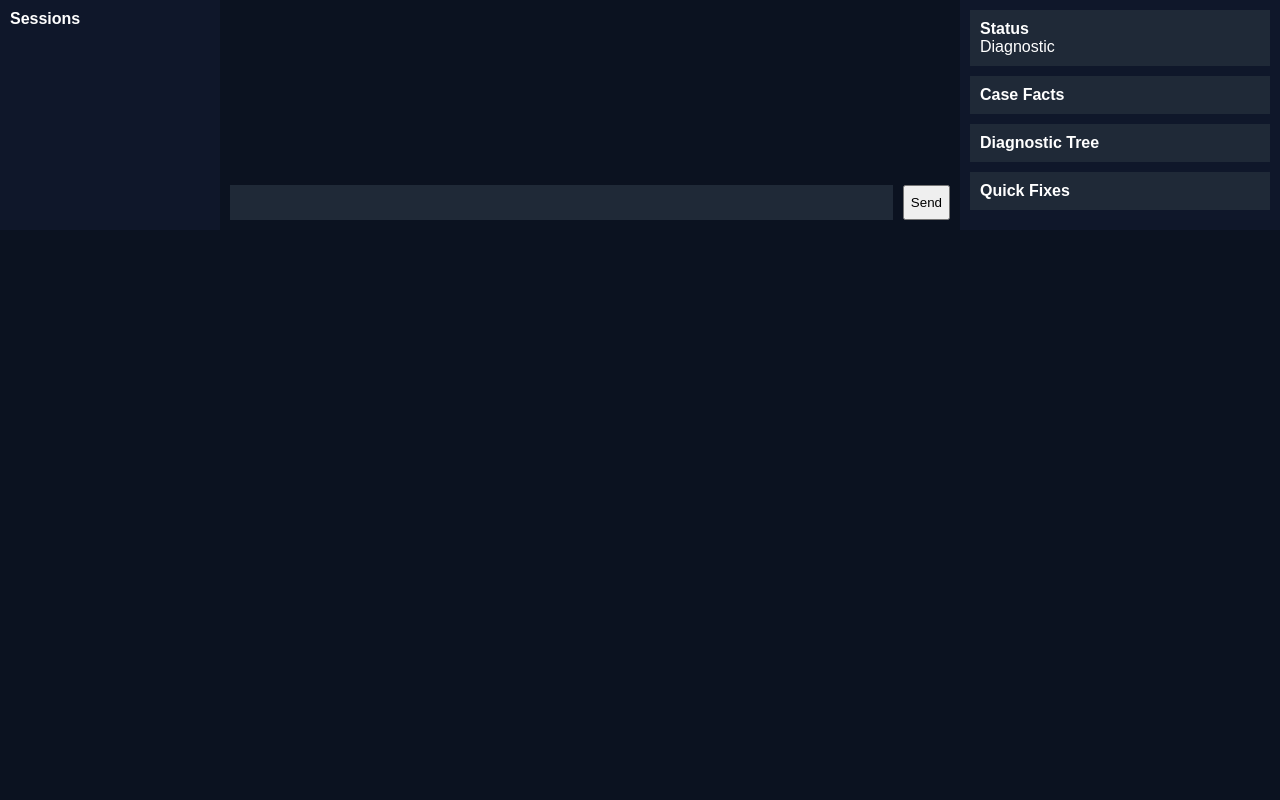
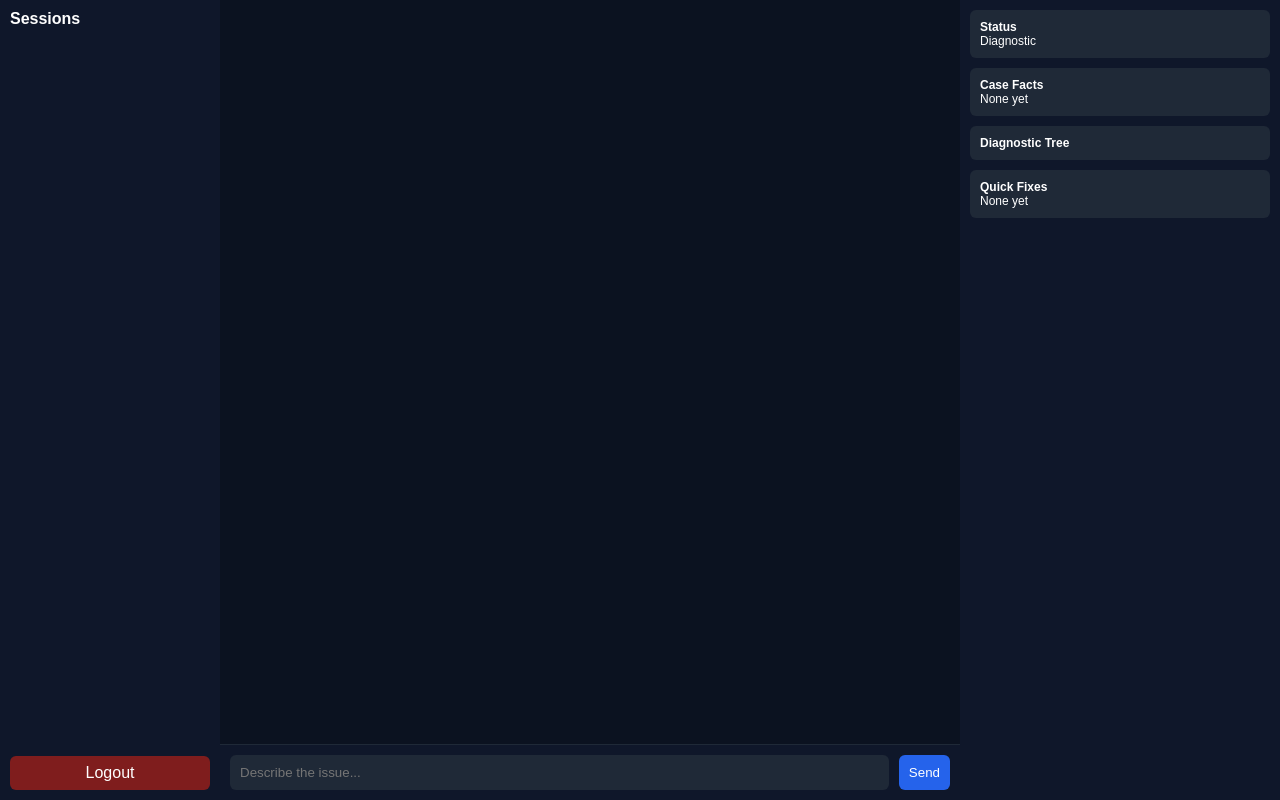
Before and after one commit to bgrider1984/it-ai-tool, a Flask app: page /dashboard in a window 1280 px wide. Run offline with Flask 3, Linux system fonts and the light colour scheme.

Commit message:
Update dashboard.html

```diff
--- a/templates/dashboard.html
+++ b/templates/dashboard.html
@@ -2,50 +2,155 @@
 <html>
 <head>
 <title>AI Helpdesk</title>
+
 <style>
-body { margin:0; display:flex; background:#0b1220; color:white; font-family:Arial; }
+body {
+    margin: 0;
+    height: 100vh;
+    display: flex;
+    background: #0b1220;
+    color: white;
+    font-family: Arial;
+}
 
-/* LEFT */
-.sidebar { width:200px; background:#0f172a; padding:10px; }
+/* SIDEBAR */
+.sidebar {
+    width: 200px;
+    background: #0f172a;
+    padding: 10px;
+    display: flex;
+    flex-direction: column;
+    justify-content: space-between;
+}
 
-/* CENTER */
-.main { flex:1; display:flex; flex-direction:column; }
+/* MAIN AREA */
+.main {
+    flex: 1;
+    display: flex;
+    flex-direction: column;
+}
 
-.chat { flex:1; padding:10px; overflow-y:auto; }
+/* CHAT AREA */
+.chat {
+    flex: 1;
+    overflow-y: auto;
+    padding: 15px;
+    display: flex;
+    flex-direction: column;
+    gap: 10px;
+}
 
-.msg { padding:10px; margin:5px; border-radius:8px; max-width:70%; }
-.user { background:#2563eb; margin-left:auto; }
-.bot { background:#1f2937; }
+/* MESSAGES */
+.msg {
+    max-width: 65%;
+    padding: 10px;
+    border-radius: 10px;
+    font-size: 13px;
+}
 
-.inputbar { display:flex; padding:10px; }
-input { flex:1; padding:10px; background:#1f2937; color:white; border:none; }
-button { margin-left:10px; }
+.user {
+    background: #2563eb;
+    align-self: flex-end;
+}
+
+.bot {
+    background: #1f2937;
+    align-self: flex-start;
+}
+
+/* INPUT BAR (LOCKED BOTTOM) */
+.inputbar {
+    display: flex;
+    padding: 10px;
+    border-top: 1px solid #1f2937;
+    background: #0f172a;
+}
+
+input {
+    flex: 1;
+    padding: 10px;
+    border-radius: 6px;
+    border: none;
+    background: #1f2937;
+    color: white;
+}
+
+button {
+    margin-left: 10px;
+    padding: 10px;
+    background: #2563eb;
+    border: none;
+    color: white;
+    border-radius: 6px;
+    cursor: pointer;
+}
 
 /* RIGHT PANEL */
-.right { width:300px; background:#0f172a; padding:10px; }
+.right {
+    width: 300px;
+    background: #0f172a;
+    padding: 10px;
+    display: flex;
+    flex-direction: column;
+    gap: 10px;
+}
 
-.card { background:#1f2937; padding:10px; margin-bottom:10px; }
+.card {
+    background: #1f2937;
+    padding: 10px;
+    border-radius: 6px;
+    font-size: 12px;
+}
 
-.fixbtn { background:#334155; padding:6px; margin-top:5px; cursor:pointer; }
-.fixbtn:hover { background:#475569; }
+/* FIX BUTTONS */
+.fixbtn {
+    background: #334155;
+    padding: 6px;
+    margin-top: 5px;
+    border-radius: 5px;
+    cursor: pointer;
+}
+
+.fixbtn:hover {
+    background: #475569;
+}
+
+/* LOGOUT */
+.logout {
+    margin-top: auto;
+    padding: 8px;
+    background: #7f1d1d;
+    text-align: center;
+    border-radius: 6px;
+    cursor: pointer;
+}
 </style>
 </head>
 
 <body>
 
+<!-- LEFT SIDEBAR -->
 <div class="sidebar">
-    <b>Sessions</b>
+    <div>
+        <b>Sessions</b>
+    </div>
+
+    <div class="logout" onclick="logout()">Logout</div>
 </div>
 
+<!-- MAIN -->
 <div class="main">
+
     <div id="chat" class="chat"></div>
 
     <div class="inputbar">
-        <input id="input" />
+        <input id="input" placeholder="Describe the issue..." />
         <button onclick="send()">Send</button>
     </div>
+
 </div>
 
+<!-- RIGHT PANEL -->
 <div class="right">
 
     <div class="card">
@@ -55,7 +160,7 @@
 
     <div class="card">
         <b>Case Facts</b>
-        <div id="facts"></div>
+        <div id="facts">None yet</div>
     </div>
 
     <div class="card">
@@ -65,69 +170,96 @@
 
     <div class="card">
         <b>Quick Fixes</b>
-        <div id="fixes"></div>
+        <div id="fixes">None yet</div>
     </div>
 
 </div>
 
 <script>
+
 let messages = [];
 
+/* RENDER CHAT */
 function render() {
     const chat = document.getElementById("chat");
     chat.innerHTML = "";
+
     messages.forEach(m => {
-        let d = document.createElement("div");
-        d.className = "msg " + (m.role==="user"?"user":"bot");
-        d.innerText = m.content;
-        chat.appendChild(d);
+        let div = document.createElement("div");
+        div.className = "msg " + (m.role === "user" ? "user" : "bot");
+        div.innerText = m.content;
+        chat.appendChild(div);
     });
+
+    chat.scrollTop = chat.scrollHeight;
 }
 
-function updateFacts(facts, fixMode) {
-    const f = document.getElementById("facts");
-    f.innerHTML = "";
+/* UPDATE RIGHT PANEL */
+function updateUI(facts, fixMode) {
 
-    Object.keys(facts).forEach(k => {
-        let div = document.createElement("div");
-        div.innerText = k + ": " + facts[k];
-        f.appendChild(div);
-    });
+    // Status
+    document.getElementById("mode").innerText =
+        fixMode ? "FIX MODE" : "Diagnostic";
 
-    document.getElementById("mode").innerText = fixMode ? "FIX MODE" : "Diagnostic";
+    // Facts
+    const factsBox = document.getElementById("facts");
+    factsBox.innerHTML = "";
 
-    // Diagnostic tree
+    if (Object.keys(facts).length === 0) {
+        factsBox.innerText = "None yet";
+    } else {
+        Object.entries(facts).forEach(([k,v]) => {
+            let div = document.createElement("div");
+            div.innerText = k + ": " + v;
+            factsBox.appendChild(div);
+        });
+    }
+
+    // Diagnostic Tree
     const tree = document.getElementById("tree");
     tree.innerHTML = "";
 
-    ["connection","os","printer","recognized","issue"].forEach(key => {
+    const keys = ["connection","os","printer","recognized","issue"];
+
+    keys.forEach(k => {
         let div = document.createElement("div");
-        if (facts[key]) {
-            div.innerText = "✔ " + key;
-        } else {
-            div.innerText = "○ " + key;
-        }
+        div.innerText = (facts[k] ? "✔ " : "○ ") + k;
         tree.appendChild(div);
     });
 }
 
+/* QUICK FIXES */
 function extractFixes(text) {
     const box = document.getElementById("fixes");
     box.innerHTML = "";
 
+    let found = false;
+
     text.split("\n").forEach(line => {
         if (line.toLowerCase().includes("fix:")) {
-            let b = document.createElement("div");
-            b.className = "fixbtn";
-            b.innerText = line.replace(/fix:/i,"");
-            box.appendChild(b);
+            found = true;
+
+            let btn = document.createElement("div");
+            btn.className = "fixbtn";
+            btn.innerText = line.replace(/fix:/i, "").trim();
+
+            btn.onclick = () => {
+                const input = document.getElementById("input");
+                input.value = btn.innerText;
+                input.focus();
+            };
+
+            box.appendChild(btn);
         }
     });
+
+    if (!found) box.innerText = "None yet";
 }
 
+/* SEND MESSAGE */
 async function send() {
-    let input = document.getElementById("input");
-    let text = input.value;
+    const input = document.getElementById("input");
+    const text = input.value.trim();
     if (!text) return;
 
     messages.push({role:"user", content:text});
@@ -136,25 +268,34 @@
     input.value = "";
     input.focus();
 
-    let res = await fetch("/chat", {
+    const res = await fetch("/chat", {
         method:"POST",
         headers:{"Content-Type":"application/json"},
         body:JSON.stringify({message:text})
     });
 
-    let data = await res.json();
+    const data = await res.json();
 
     messages.push({role:"assistant", content:data.response});
     render();
 
-    updateFacts(data.facts, data.fix_mode);
+    updateUI(data.facts, data.fix_mode);
     extractFixes(data.response);
 }
 
-// ENTER KEY
-document.getElementById("input").addEventListener("keydown", e=>{
-    if(e.key==="Enter"){ e.preventDefault(); send(); }
+/* ENTER KEY */
+document.getElementById("input").addEventListener("keydown", e => {
+    if (e.key === "Enter") {
+        e.preventDefault();
+        send();
+    }
 });
+
+/* LOGOUT */
+function logout() {
+    location.reload(); // placeholder (we can wire real auth later)
+}
+
 </script>
 
 </body>
```
